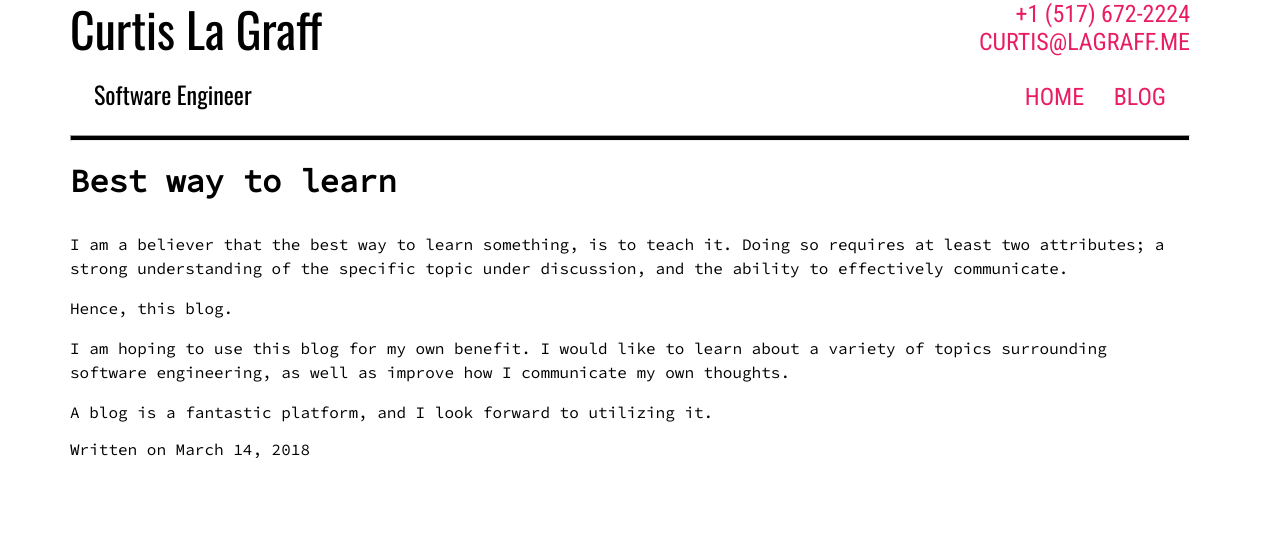
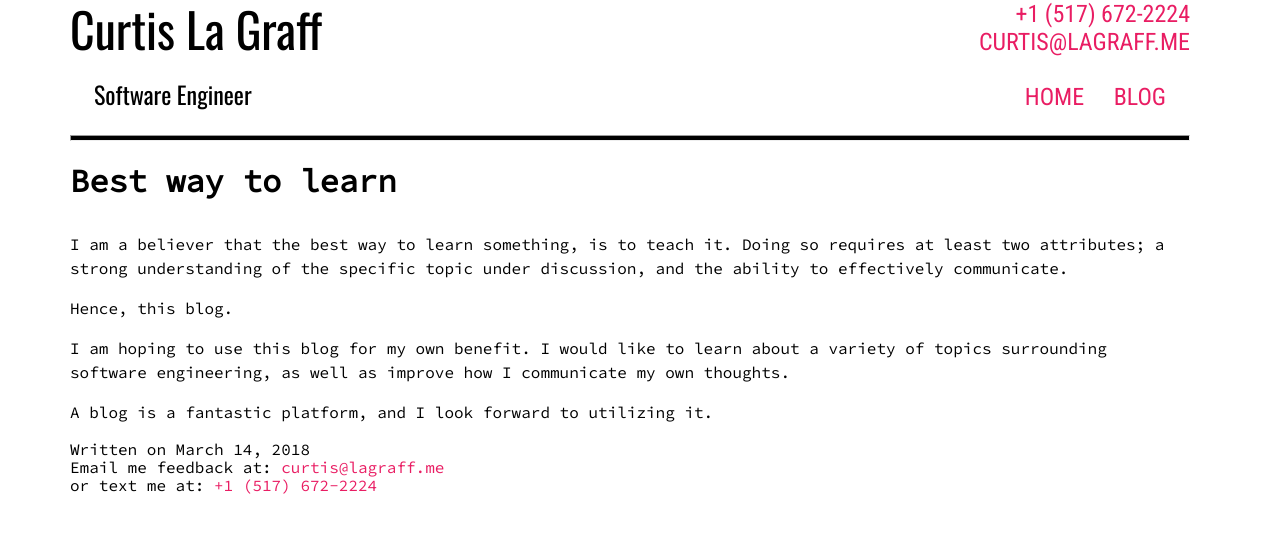
Before and after one commit to clagraff/clagraff.github.io, a Jekyll site: the page built from _posts/2018-03-14-best-way-to-learn.md, in a window 1280 px wide. Shown: the top 533 px of the page. Built offline with Jekyll 4.4.1, drawn with Linux system fonts in a browser that asks for light colours.

Commit message:
Add contact info to post template

```diff
--- a/_layouts/post.html
+++ b/_layouts/post.html
@@ -11,6 +11,11 @@ layout: default
 
   <div class="date">
     Written on {{ page.date | date: "%B %e, %Y" }}
+    <br/>
+    Email me feedback at: <a href='&#109;ailto&#58;%6&#51;&#117;r&#116;&#105;s&#64;l&#37;61%67%72%61%66f&#46;&#109;%6&#53;'>curtis&#64;l&#97;graff&#46;me</a>
+    <br/>
+    or text me at: <a href='tel:&#43;&#49; &#40;&#53;&#49;&#55;&#41; &#54;&#55;&#50;&#45;&#50;&#50;&#50;&#52;'>&#43;&#49; &#40;&#53;&#49;&#55;&#41; &#54;&#55;&#50;&#45;&#50;&#50;&#50;&#52;</a>
+<br/><br/>
   </div>
 
   {% include disqus.html %}
```
